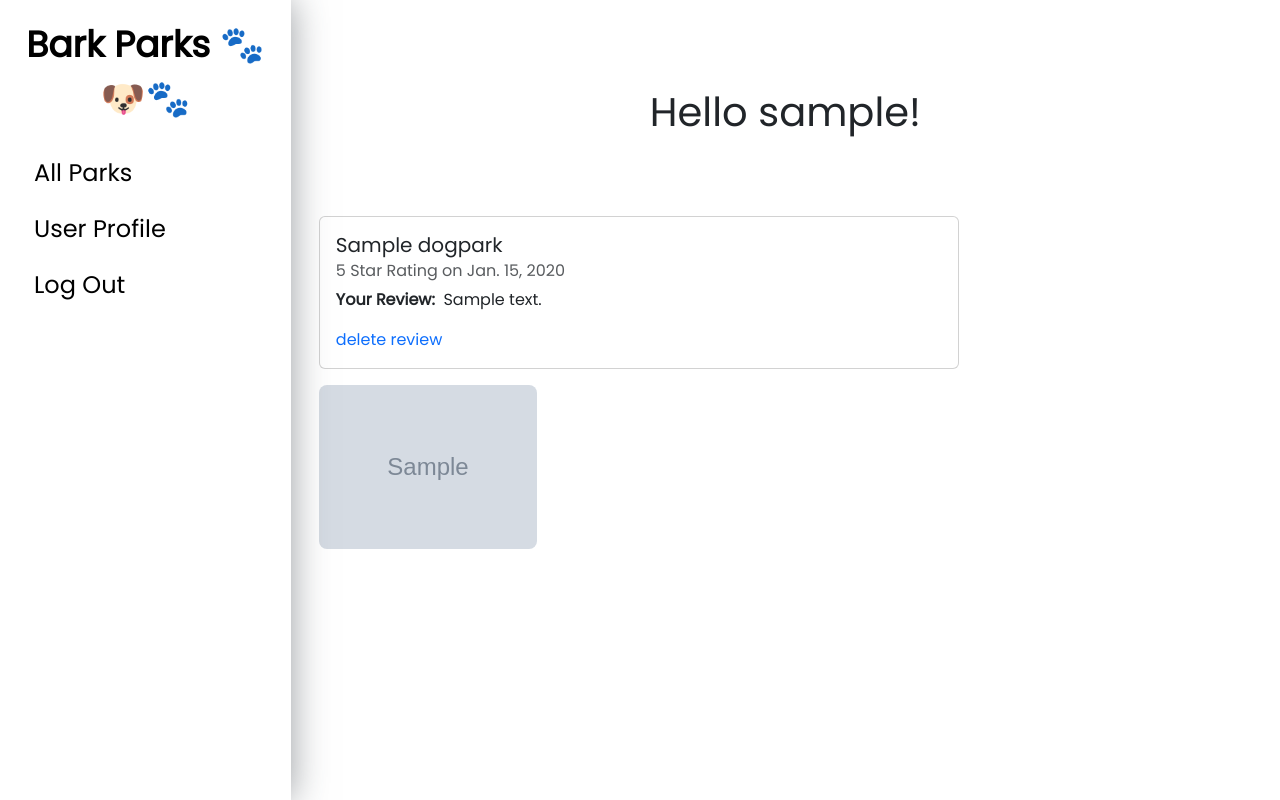
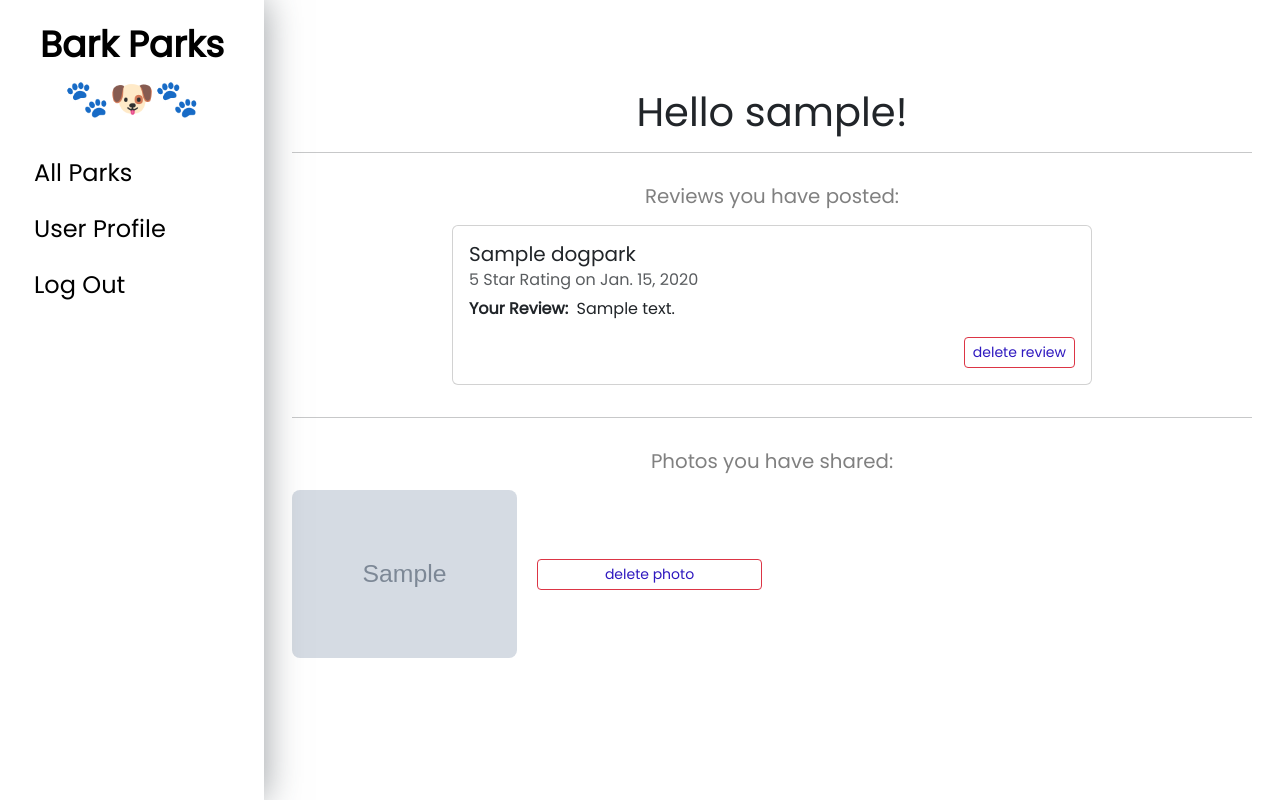
Before and after one commit to dustinowen/BarkParks, a Django app: page /user/ in a window 1280 px wide. Run offline with Django 3.2, Linux system fonts and the light colour scheme; a user stored in the database is signed in; tables that the repository leaves empty hold one stand-in row (values such as "Sample post"); grey boxes marked "Sample" are stand-in pictures.

Commit message:
More styling

```diff
--- a/main_app/templates/base.html
+++ b/main_app/templates/base.html
@@ -30,7 +30,7 @@
       <aside id="sidebar">
         <div class="h-100">
           <div class="sidebar-logo text-center">
-            <a href="{% url 'home' %}">Bark Parks 🐾🐶🐾</a>
+            <a href="{% url 'home' %}">Bark Parks<br>🐾🐶🐾</a>
           </div>
 
 
--- a/main_app/templates/map/index.html
+++ b/main_app/templates/map/index.html
@@ -109,6 +109,9 @@
   <script src="https://maps.googleapis.com/maps/api/js?key=AIzaSyB-DvfRA9eInzf9OGuMV0PaumYHGeBrW-g&callback=initMap"
     async defer></script>
 
+    <script src="https://maps.googleapis.com/maps/api/js?key=AIzaSyB-DvfRA9eInzf9OGuMV0PaumYHGeBrW-g&libraries=places&callback=initMap" async defer></script>
+
+
 
     <div id="map"></div>
     <br>
--- a/main_app/templates/parks/addpicture.html
+++ b/main_app/templates/parks/addpicture.html
@@ -160,7 +160,7 @@
     <div class="form-group">
       <button
         type="submit"
-        class="btn btn-info btn-lg btn-block"
+        class="btn btn-dark btn-lg btn-block"
         value="Add Review"
       >
         Upload
--- a/main_app/templates/parks/details.html
+++ b/main_app/templates/parks/details.html
@@ -42,7 +42,7 @@
     <h5 class="card-title">Rating: {{ review.rating }}</h5>
     <h6 class="card-subtitle mb-2 text-muted">{{ review.date }}</h6>
     <p class="card-text">
-      <strong>{{ review.user }} said:</strong>&nbsp; {{ review.review}}
+      <strong>{{ review.user }} said:</strong>&nbsp; <span style="font-style: italic;" >{{ review.review}}</span>
     </p>
   </div>
 </div>
@@ -82,7 +82,7 @@
     <h5 class="card-title">Rating: {{ review.rating }}</h5>
     <h6 class="card-subtitle mb-2 text-muted">{{ review.date }}</h6>
     <p class="card-text">
-      <strong>{{ review.user }} said:</strong>&nbsp; {{ review.review}}
+      <strong>{{ review.user }} said:</strong>&nbsp; <span style="font-style: italic;" >{{ review.review}}</span>
     </p>
   </div>
 </div>
--- a/main_app/templates/user/profile.html
+++ b/main_app/templates/user/profile.html
@@ -1,23 +1,4 @@
 {% extends 'base.html' %} {% block content %}
-
-<div style="margin: 5rem; text-align: center">
-  <h1>Hello {{ user.get_username }}!</h1>
-</div>
-
-{% for review in user.reviews_set.all %}
-<div class="card" style="width: 40rem; margin-bottom: 1rem">
-  <div class="card-body">
-    <h5 class="card-title">{{ review.park }}</h5>
-    <h6 class="card-subtitle mb-2 text-muted">
-      {{ review.rating }} Star Rating on {{ review.date }}
-    </h6>
-    <p class="card-text">
-      <strong>Your Review:</strong>&nbsp; {{ review.review }}
-    </p>
-    <a href="{% url 'delete-review' id=review.id %}">delete review</a>
-  </div>
-</div>
-{% endfor %}
 
 <style>
   .picture-grid {
@@ -32,13 +13,47 @@
     height: auto;
     border-radius: 8px;
   }
+  a {
+    color: rgb(46, 24, 191);
+  }
 </style>
 
-<div class="picture-grid">
+<div style="margin-top: 5rem; margin-bottom: 2rem; text-align: center">
+  <h1>Hello {{ user.get_username }}!</h1>
+  <hr />
+</div>
+<h3 style="text-align:center; margin-bottom: 1rem; color: gray">Reviews you have posted:</h3>
+{% for review in user.reviews_set.all %}
+<div class="card" style="width: 40rem; margin-left: auto; margin-right: auto; margin-bottom: 1rem">
+  <div class="card-body">
+    <h5 class="card-title">{{ review.park }}</h5>
+    <h6 class="card-subtitle mb-2 text-muted">
+      {{ review.rating }} Star Rating on {{ review.date }}
+    </h6>
+    <p class="card-text">
+      <strong>Your Review:</strong>&nbsp; {{ review.review }}
+    </p>
+    <div class="d-flex justify-content-end">
+      <button type="button" class="btn btn-outline-danger btn-sm">
+        <a href="{% url 'delete-review' id=review.id %}" class="delete-review"
+          >delete review</a
+        >
+      </button>
+    </div>
+  </div>
+</div>
+{% endfor %}
+<hr style="margin-top: 2rem; margin-bottom: 2rem;"/>
+
+<h3 style="text-align:center; margin-bottom: 1rem; color: gray">Photos you have shared:</h3>
+<div class="picture-grid" style="margin-left: auto">
   {% for image in user.pictures_set.all %}
   <a href="{{ image.image.url }}">
     <img src="{{ image.image.url }}" />
   </a>
+  <button type="button" class="btn btn-outline-danger btn-sm">
+  <a href="{% url 'delete-picture' id=image.id %}">delete photo</a>
+</button>
   {% endfor %}
 </div>
 
--- a/main_app/urls.py
+++ b/main_app/urls.py
@@ -12,6 +12,8 @@ urlpatterns = [
     path('parks/<int:park_id>/', views.parks_detail, name="park_details"),
 
     path('delete_review/<int:id>/', views.delete_review, name="delete-review"),
+
+    path('delete_picture/<int:id>/', views.delete_picture, name="delete-picture"),
 
     path('parks/<int:park_id>/pictures', views.park_pictures, name="park_pictures"),
 
--- a/main_app/views.py
+++ b/main_app/views.py
@@ -2,7 +2,7 @@ from django.shortcuts import render, redirect
 from django.contrib.auth.decorators import login_required
 from django.contrib.auth.forms import UserCreationForm, AuthenticationForm
 from django.contrib.auth import login, logout
-from .models import DogParks, Reviews
+from .models import DogParks, Reviews, Pictures
 from .forms import ReviewForm, ImageForm
 
 def home(request):
@@ -65,6 +65,11 @@ def delete_review(request, id):
     review.delete()
     return redirect('user_profile')
 
+def delete_picture(request, id):
+    picture = Pictures.objects.get(id=id)
+    picture.delete()
+    return redirect('user_profile')
+
 def map(request):
     return render(request, 'map/index.html')
 
```
Also changed, not shown: main_app/templates/home.html (+25 -5 lines), main_app/static/imgs/park.jpg.
